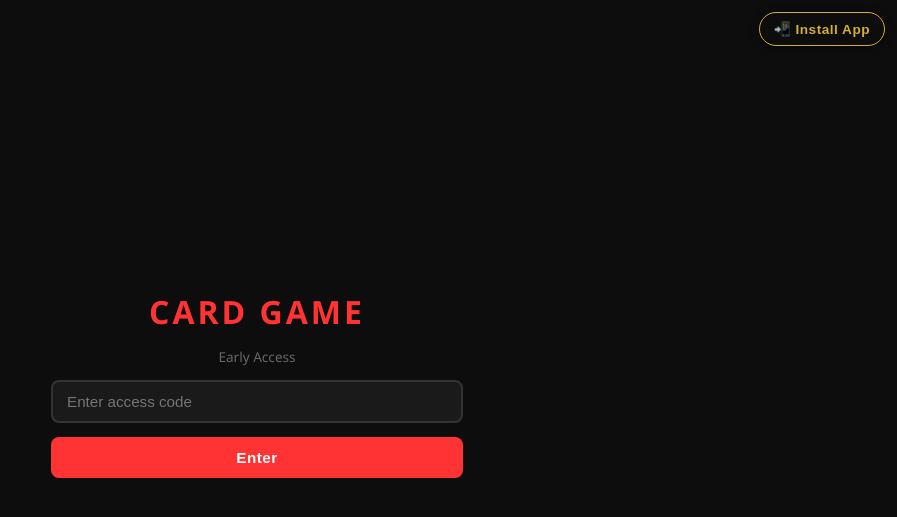
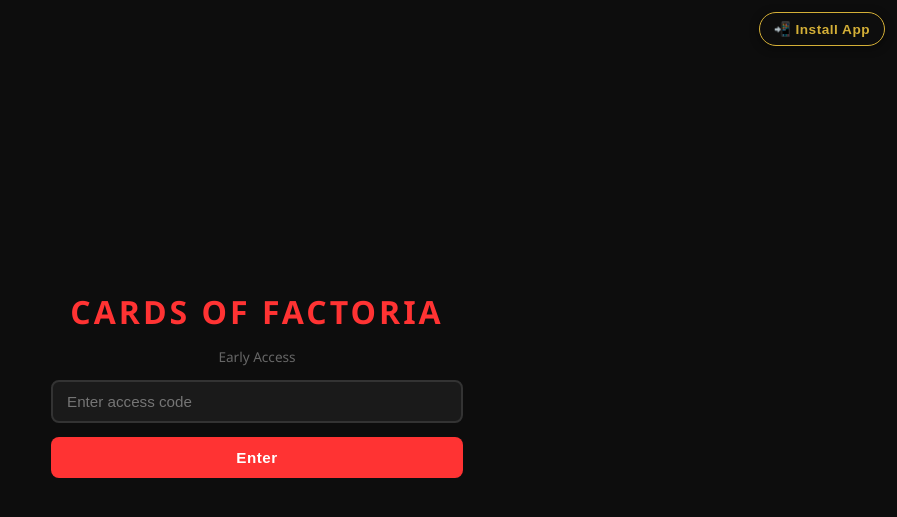
Before and after one commit to cooleddy02-cmd/Cards-of-actoria, a Flask app: page / in a window 1280 px wide. Shown: the top 517 px of the page, without its empty margins (383-1280 px from the left). Run offline with Flask 3, Linux system fonts and the light colour scheme; some libraries are stand-ins or nearby versions.

Commit message:
Update app branding and icon to "Cards of Factoria"
App name, icons, and various UI elements are updated to reflect the new "Cards of Factoria" branding. The install prompt functionality is also enhanced with platform-specific instructions.

Replit-Commit-Author: Agent
Replit-Commit-Session-Id: 41f8770d-e3da-4d36-86e2-59813d292572
Replit-Commit-Checkpoint-Type: full_checkpoint
Replit-Commit-Event-Id: f10fa69c-e4b0-4ca0-b795-45a439701382
Replit-Commit-Screenshot-Url: https://storage.googleapis.com/screenshot-production-us-central1/4d5ffaa1-ce54-4bd7-b0bc-d45ae71b747a/41f8770d-e3da-4d36-86e2-59813d292572/qOqeuQ5
Replit-Helium-Checkpoint-Created: true

```diff
--- a/templates/index.html
+++ b/templates/index.html
@@ -3,12 +3,12 @@
 <head>
   <meta charset="UTF-8">
   <meta name="viewport" content="width=device-width, initial-scale=1.0, viewport-fit=cover">
-  <title>Clockpapi</title>
+  <title>Cards of Factoria</title>
   <link rel="manifest" href="/static/manifest.json">
   <meta name="theme-color" content="#0d0d0d">
   <meta name="apple-mobile-web-app-capable" content="yes">
   <meta name="apple-mobile-web-app-status-bar-style" content="black-translucent">
-  <meta name="apple-mobile-web-app-title" content="Clockpapi">
+  <meta name="apple-mobile-web-app-title" content="Cards of Factoria">
   <link rel="apple-touch-icon" href="/static/icons/icon-192.svg">
   <link rel="icon" type="image/svg+xml" href="/static/icons/icon-192.svg">
   <script src="https://cdn.socket.io/4.7.2/socket.io.min.js"></script>
@@ -217,7 +217,7 @@
 <div id="install-overlay" style="display:none;position:fixed;inset:0;background:rgba(0,0,0,.85);z-index:1000;align-items:center;justify-content:center;padding:20px" onclick="if(event.target.id==='install-overlay')document.getElementById('install-overlay').style.display='none'">
   <div style="background:#1a1a1a;border:1px solid #d4af37;border-radius:14px;padding:22px;max-width:380px;width:100%;color:#fff;max-height:90vh;overflow-y:auto">
     <div style="display:flex;justify-content:space-between;align-items:center;margin-bottom:14px">
-      <h3 style="color:#d4af37">📲 Install Clockpapi</h3>
+      <h3 style="color:#d4af37">📲 Install Cards of Factoria</h3>
       <button onclick="document.getElementById('install-overlay').style.display='none'" style="background:transparent;border:none;color:#fff;font-size:1.4rem;cursor:pointer">×</button>
     </div>
     <div id="install-instructions" style="font-size:.9rem;line-height:1.5"></div>
@@ -226,7 +226,7 @@
 </div>
 
 <div class="screen active" id="access-screen">
-  <h1>Card Game</h1>
+  <h1>Cards of Factoria</h1>
   <p class="sub">Early Access</p>
   <input id="access-input" type="text" placeholder="Enter access code" autocomplete="off"/>
   <button onclick="verifyAccess()">Enter</button>
@@ -235,7 +235,7 @@
 
 <!-- ═══ AUTH ═══ -->
 <div class="screen" id="auth-screen">
-  <h1>Card Game</h1>
+  <h1>Cards of Factoria</h1>
   <div class="tabs">
     <button class="tab active" onclick="switchTab('login')">Login</button>
     <button class="tab"        onclick="switchTab('register')">Register</button>
@@ -905,16 +905,47 @@ window.addEventListener('beforeinstallprompt', e => {
   if (btn) btn.style.display = 'block';
 });
 function installApp() {
-  if (!_deferredInstall) {
-    alert("On iOS: tap the Share icon, then 'Add to Home Screen'.\nOn desktop Chrome: look for the install icon in the address bar.");
+  if (_deferredInstall) {
+    _deferredInstall.prompt();
+    _deferredInstall.userChoice.finally(() => { _deferredInstall = null; });
     return;
   }
-  _deferredInstall.prompt();
-  _deferredInstall.userChoice.finally(() => {
-    _deferredInstall = null;
-    const btn = document.getElementById('install-app-btn');
-    if (btn) btn.style.display = 'none';
-  });
+  // Build platform-specific instructions
+  const ua = navigator.userAgent;
+  const isIOS = /iPad|iPhone|iPod/.test(ua) && !window.MSStream;
+  const isAndroid = /Android/i.test(ua);
+  const isStandalone = window.matchMedia('(display-mode: standalone)').matches || window.navigator.standalone;
+  let html;
+  if (isStandalone) {
+    html = '<p>✅ You\'re already running Cards of Factoria as an installed app!</p>';
+  } else if (isIOS) {
+    html = `
+      <p><b>Install on iPhone/iPad (Safari):</b></p>
+      <ol style="padding-left:20px;margin-top:8px">
+        <li>Tap the <b>Share</b> icon ⬆️ at the bottom of Safari</li>
+        <li>Scroll down and tap <b>Add to Home Screen</b></li>
+        <li>Tap <b>Add</b> — Cards of Factoria will appear on your home screen</li>
+      </ol>`;
+  } else if (isAndroid) {
+    html = `
+      <p><b>Install on Android (Chrome):</b></p>
+      <ol style="padding-left:20px;margin-top:8px">
+        <li>Tap the <b>⋮</b> menu in the top-right of Chrome</li>
+        <li>Tap <b>Install app</b> or <b>Add to Home screen</b></li>
+        <li>Confirm — the icon will appear on your home screen</li>
+      </ol>`;
+  } else {
+    html = `
+      <p><b>Install on Desktop (Chrome / Edge):</b></p>
+      <ol style="padding-left:20px;margin-top:8px">
+        <li>Look for the install icon ⊕ in the address bar (right side)</li>
+        <li>Click it, then click <b>Install</b></li>
+        <li>The app will open in its own window and add a shortcut</li>
+      </ol>
+      <p style="margin-top:10px;font-size:.8rem;color:#aaa">Firefox / Safari desktop don't support PWA install — try Chrome or Edge.</p>`;
+  }
+  document.getElementById('install-instructions').innerHTML = html;
+  document.getElementById('install-overlay').style.display = 'flex';
 }
 
 document.getElementById('access-input').addEventListener('keydown', e => { if(e.key==='Enter') verifyAccess(); });
```
Also changed, not shown: static/icons/icon-192.svg, static/icons/icon-512.svg, static/icons/icon-maskable.svg, static/manifest.json.
